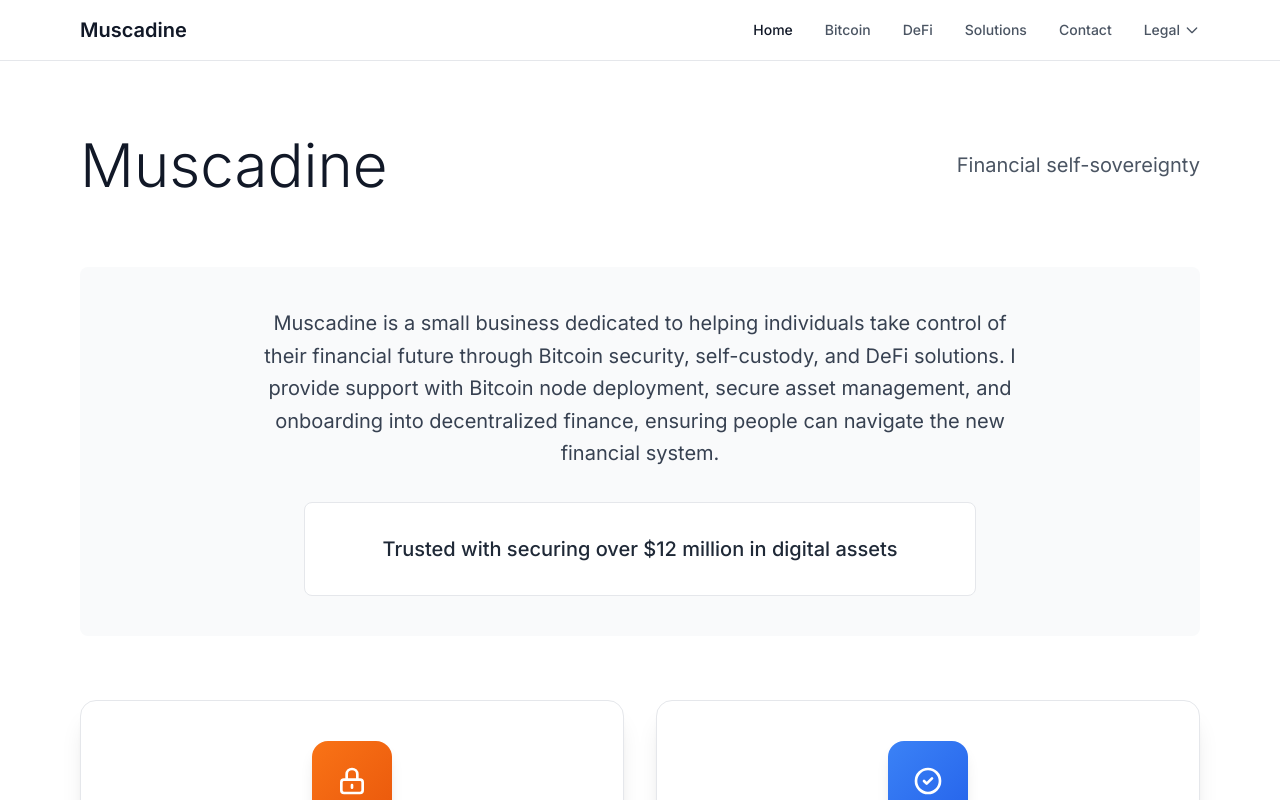
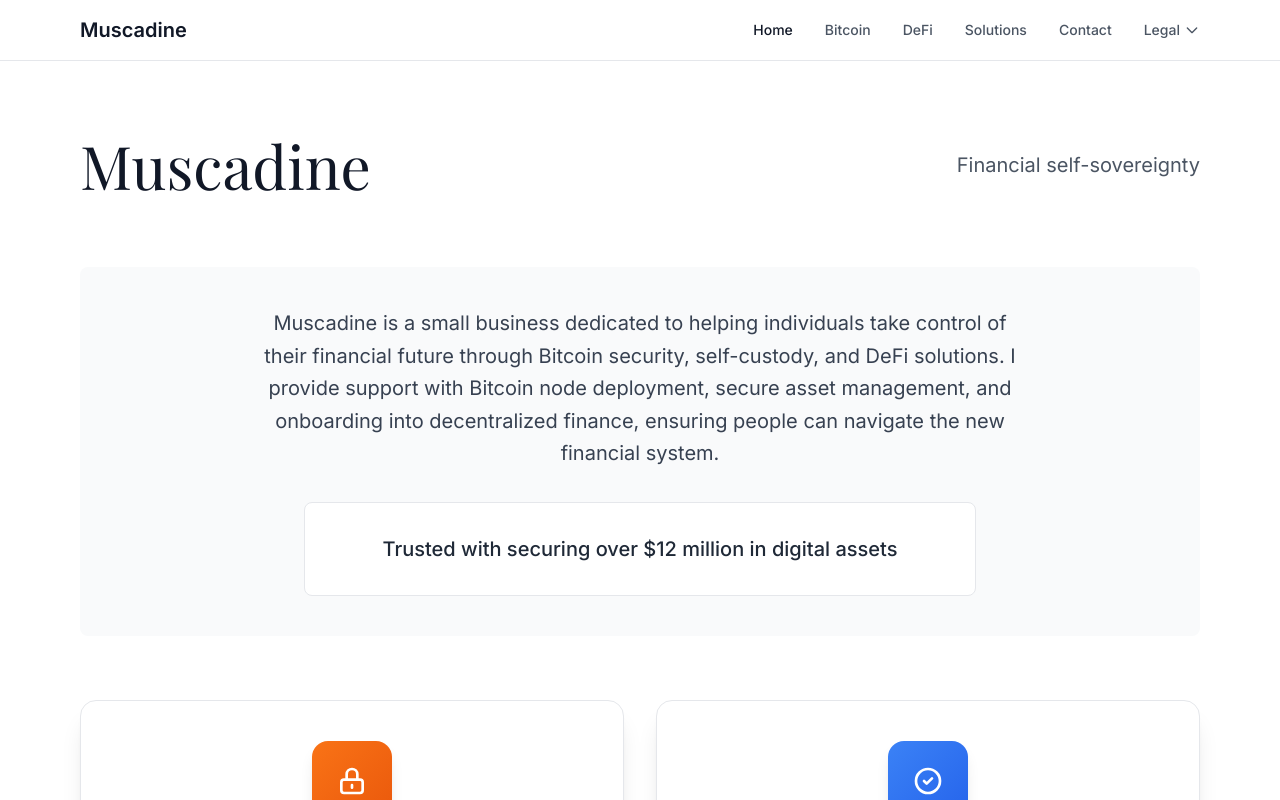
Before and after one commit to Muscadine-Labs/Muscadine-Interface, a React (Vite) app: page / in a window 1280 px wide. Shown: the top 800 px of the page. Built offline with nearby package versions, Linux system fonts and the light colour scheme.

Commit message:
Update AboutMuscadine heading to use serif font for consistency

```diff
--- a/src/components/AboutMuscadine.tsx
+++ b/src/components/AboutMuscadine.tsx
@@ -10,7 +10,7 @@ export default function AboutMuscadine({ onNavigate }: AboutMuscadineProps) {
     <div className="max-w-none text-gray-700 space-y-12">
       <div className="flex flex-col md:flex-row items-center justify-between mb-16">
         <div className="text-left mb-8 md:mb-0">
-          <h1 className="font-light text-gray-900 leading-tight font-sans">Muscadine</h1>
+          <h1 className="font-light text-gray-900 leading-tight font-serif">Muscadine</h1>
         </div>
         <div className="text-right">
           <p className="text-xl text-gray-600 leading-relaxed max-w-2xl">
```
